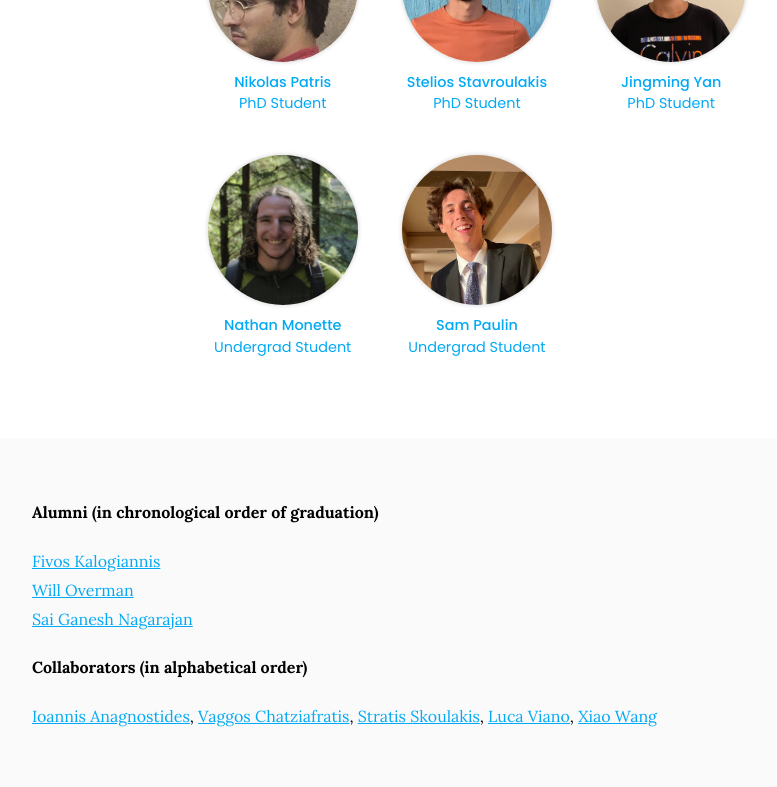
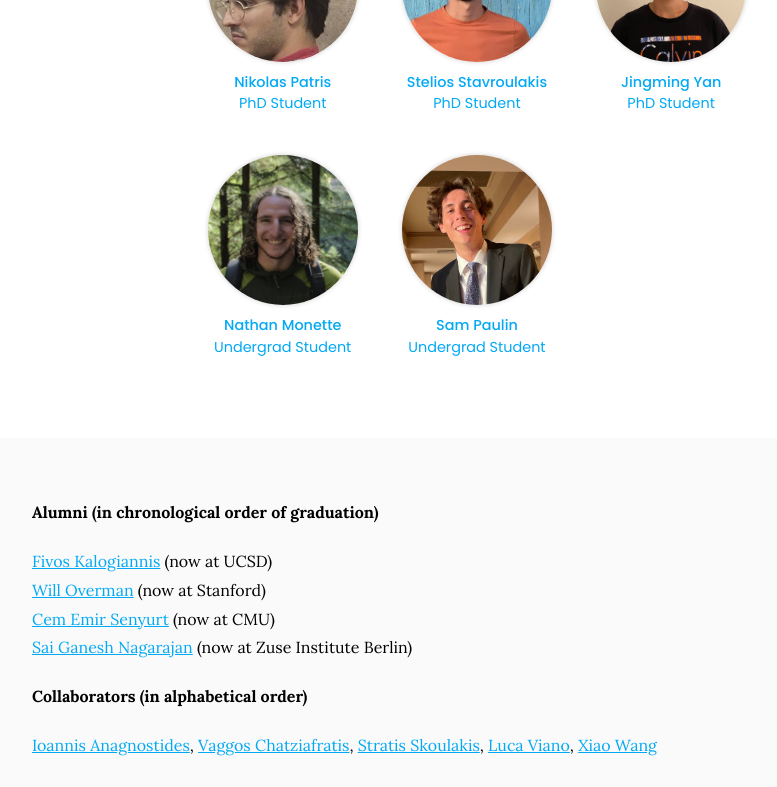
Before and after one commit to goallabuci/goallabuci.github.io, a Jekyll site: the page built from team/index.md, in a window 1280 px wide and 900 px high, scrolled down 735 px, cut to the strip 0-787 px from the top of the window. Shown: the whole strip, without its empty margins (158-935 px from the left). Built offline with Jekyll 4.4.1, drawn with Linux system fonts in a browser that asks for light colours.

Commit message:
Update index.md

```diff
--- a/team/index.md
+++ b/team/index.md
@@ -93,9 +93,10 @@ nav:
 {% include section.html %}
 <strong> Alumni (in chronological order of graduation) </strong>
 
-[Fivos Kalogiannis](https://fivoskal.github.io/) <br>
-[Will Overman](https://scholar.google.com/citations?user=B2XPxEkAAAAJ&hl=en) <br>
-[Sai Ganesh Nagarajan](https://sites.google.com/view/sgnagarajan/home)<br>
+[Fivos Kalogiannis](https://fivoskal.github.io/) (now at UCSD) <br>
+[Will Overman](https://scholar.google.com/citations?user=B2XPxEkAAAAJ&hl=en) (now at Stanford) <br>
+[Cem Emir Senyurt](https://www.linkedin.com/in/cem-emir-senyurt-b8b770221/) (now at CMU) <br>
+[Sai Ganesh Nagarajan](https://sites.google.com/view/sgnagarajan/home) (now at Zuse Institute Berlin) <br>
 
 
 <strong> Collaborators (in alphabetical order)</strong>
```
